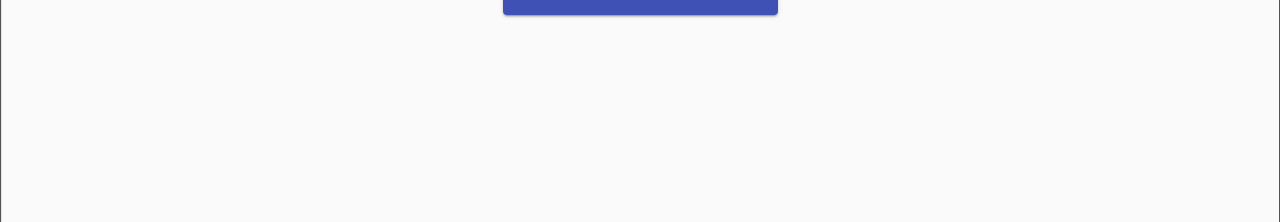
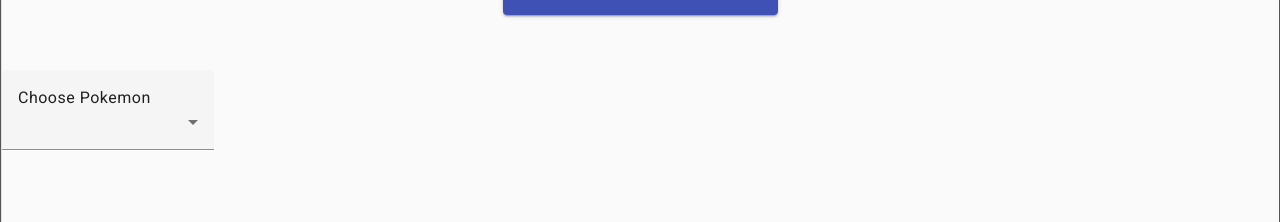
Before and after one commit to H0ttub/Pokedex, an Angular app: page / in a window 1280 px wide. Shown: the part 545-767 px from the top of the page. Built offline with nearby package versions, Linux system fonts and the light colour scheme.

Commit message:
Pick pokemon button

```diff
--- /dev/null
+++ b/src/app/battle/battle.component.html
@@ -0,0 +1,14 @@
+<div>
+  <mat-form-field appearance="fill">
+    <label>Choose Pokemon</label>
+    <mat-select [(value)]="pokemon">
+      <mat-option *ngFor="let pokemon of pokemons$ | async" [value]="pokemon">
+        {{pokemon.name}}
+      </mat-option>
+    </mat-select>
+  </mat-form-field>
+
+  <div>
+    <p *ngIf="pokemon">{{pokemon.id}}</p>
+  </div>
+</div>
--- /dev/null
+++ b/src/app/battle/battle.component.ts
@@ -0,0 +1,21 @@
+import { Component } from '@angular/core';
+import { PokedexService } from '../pokemon-list/pokedex.service';
+import { IPokemon } from '../pokemon-list/api';
+import { Observable } from 'rxjs';
+import { MatSelect } from '@angular/material/select';
+
+@Component({
+  selector: 'app-battle',
+  templateUrl: './battle.component.html',
+  styleUrls: ['./battle.component.scss']
+})
+export class BattleComponent {
+
+  pokemon:IPokemon | undefined;
+  pokemons$!: Observable<IPokemon[]>;
+
+  constructor(public readonly pokedexService:PokedexService) {
+    this.pokemons$ = pokedexService.pokedex$;
+  }
+
+}
--- a/src/app/main-content/main-content.component.html
+++ b/src/app/main-content/main-content.component.html
@@ -14,3 +14,5 @@
     </ng-container>
   </ng-template>
 </div>
+
+<app-battle></app-battle>
```
Also changed, not shown: src/app/app.module.ts (+6 -2 lines), src/app/battle/battle.component.scss (added), 1 other file (tests, documents, lock files or other folders).
